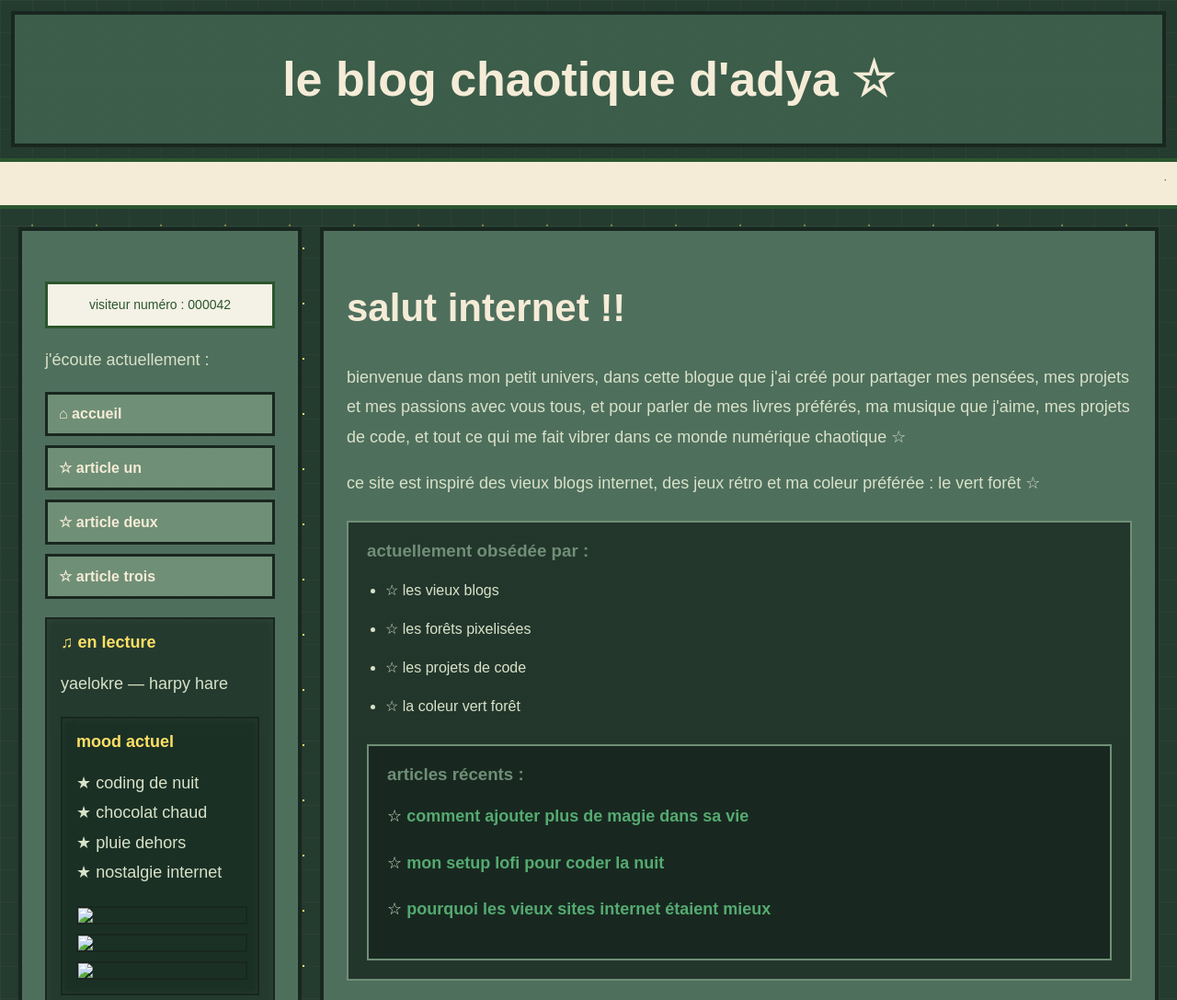
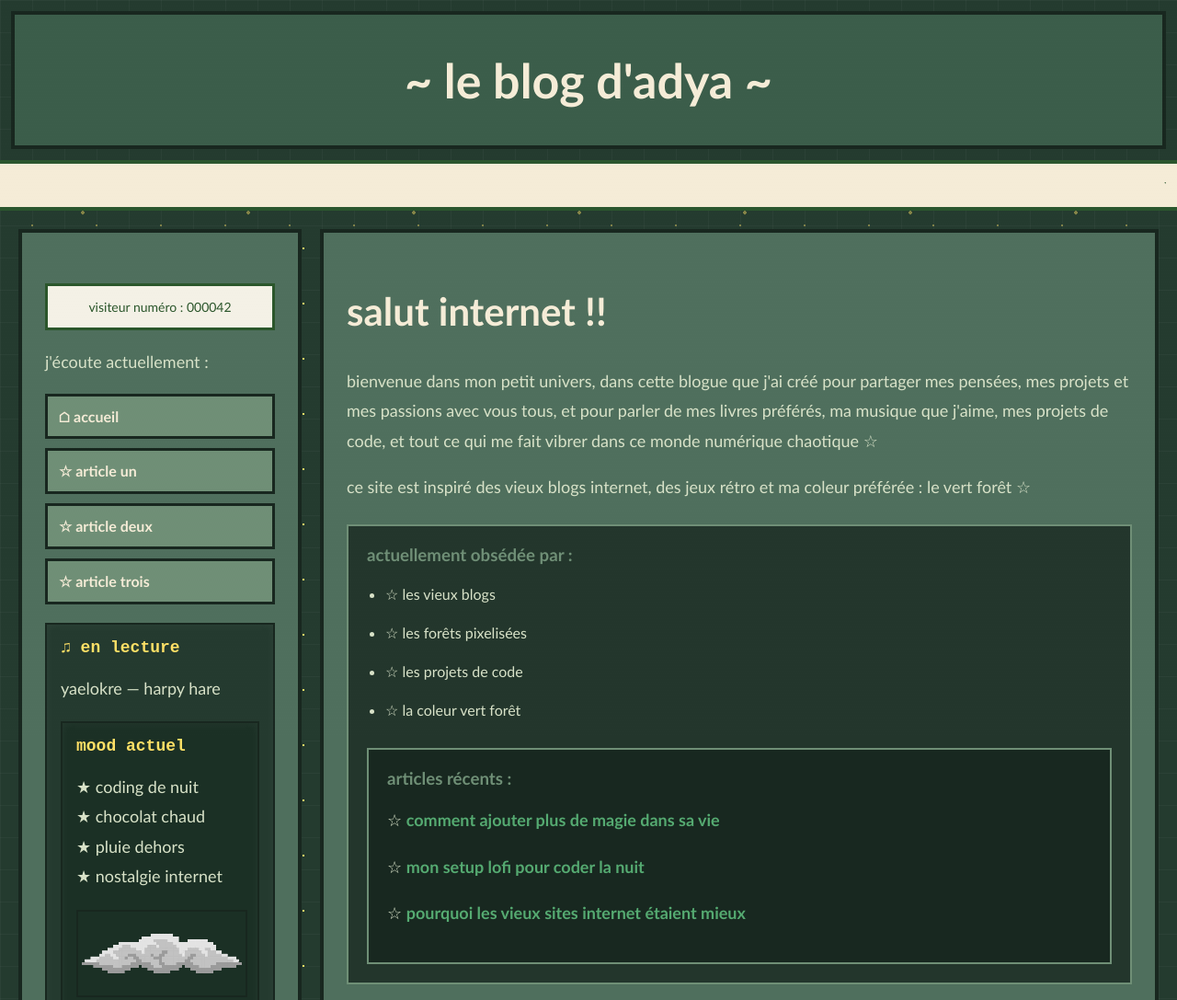
Before and after one commit to adya-jpg/First-Website, a plain HTML site: page y/index.html in a window 1280 px wide. Shown: the top 1087 px of the page at 92% size. Drawn offline with Linux system fonts and the light colour scheme; no server answers.

Commit message:
artistic edits etc, added stamps, changed font, changed header text, deleted some images, added some images

```diff
--- a/y/index.html
+++ b/y/index.html
@@ -9,7 +9,7 @@
 
 
   <title>
-    le blog chaotique d'adya ☆
+    le blog d'adya ☆
   </title>
 
   <link rel="stylesheet" href="style.css">
@@ -114,11 +114,11 @@ document
 <body>
 
   <div class="stars"></div>
+  <div class="fireflies"></div>
 
   <!-- HEADER -->
-
   <div class="rainbow-header">
-    <h1>le blog chaotique d'adya ☆</h1>
+    <h1>~ le blog d'adya ~</h1>
   </div>
 
   <!-- MARQUEE -->
--- a/y/style.css
+++ b/y/style.css
@@ -21,9 +21,13 @@ body {
     35px 35px,
     35px 35px;
 
-  font-family: Arial, sans-serif;
+  font-family: "Trebuchet MS", sans-serif;
 
   color: #f5ecd7;
+
+  .mini-box h3 {
+  font-family: "Courier New", monospace;
+}
 }
 
 
@@ -491,3 +495,72 @@ body::after {
 
   border: 2px solid #18271f;
 }
+
+.fireflies {
+  position: fixed;
+
+  top: 0;
+  left: 0;
+
+  width: 100%;
+  height: 100%;
+
+  pointer-events: none;
+
+  z-index: -1;
+
+  background-image:
+    radial-gradient(#ffe066 2px, transparent 2px),
+    radial-gradient(#d7ff87 1.5px, transparent 1.5px),
+    radial-gradient(#fff4a3 2px, transparent 2px);
+
+  background-size:
+    180px 180px,
+    250px 250px,
+    320px 320px;
+
+  animation: floatFireflies 18s linear infinite;
+
+  opacity: 0.45;
+}
+
+@keyframes floatFireflies {
+
+  from {
+    transform: translateY(0px);
+  }
+
+  to {
+    transform: translateY(-120px);
+  }
+
+}
+
+.leaves {
+  position: fixed;
+
+  bottom: 10px;
+  right: 20px;
+
+  font-size: 24px;
+
+  opacity: 0.7;
+
+  animation: sway 4s ease-in-out infinite;
+}
+
+@keyframes sway {
+
+  0% {
+    transform: rotate(-3deg);
+  }
+
+  50% {
+    transform: rotate(3deg);
+  }
+
+  100% {
+    transform: rotate(-3deg);
+  }
+
+}
```
Also changed, not shown: y/article1.html (+2 -2 lines), y/article2.html (+2 -2 lines), y/article3.html (+2 -2 lines), y/images/stamp1.png (added), y/images/stamp2.png (added), y/images/stamp3.png (added), y/images/wp5166540.jpg (deleted), 1 other file.
